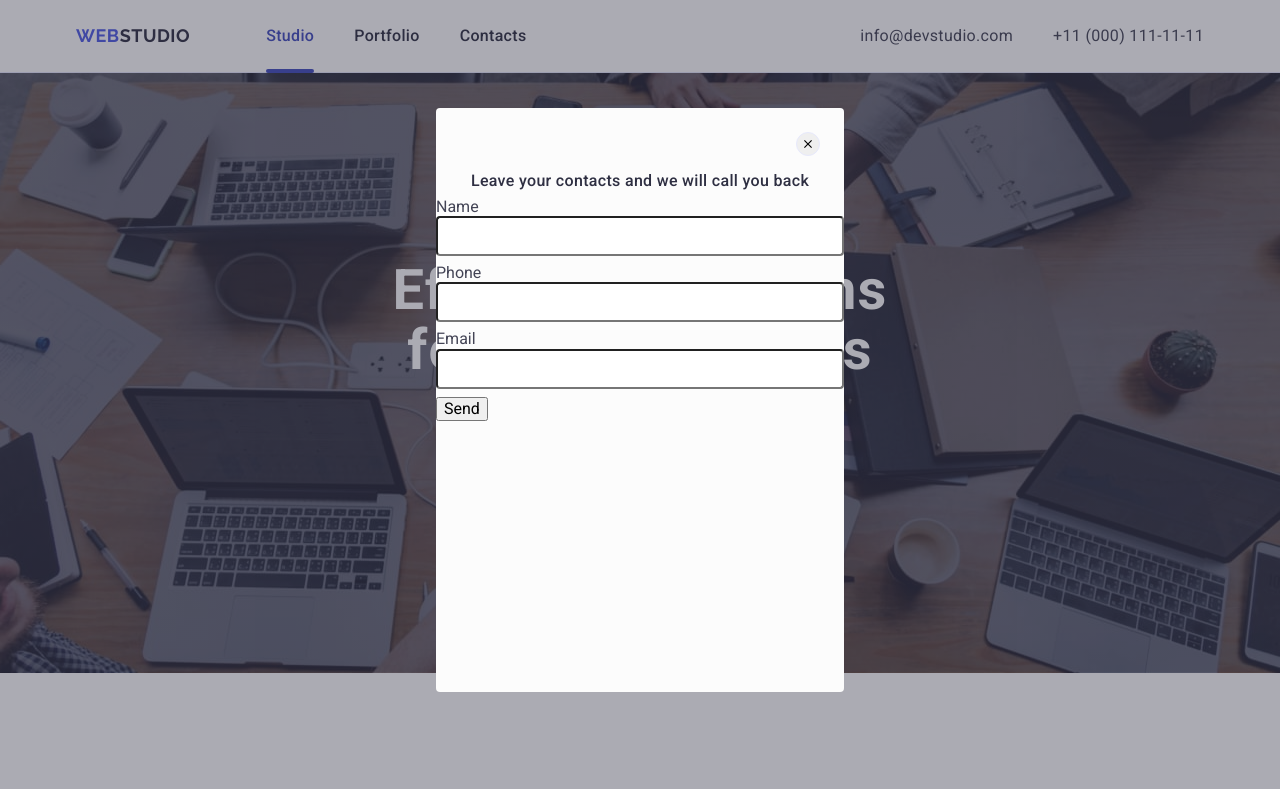
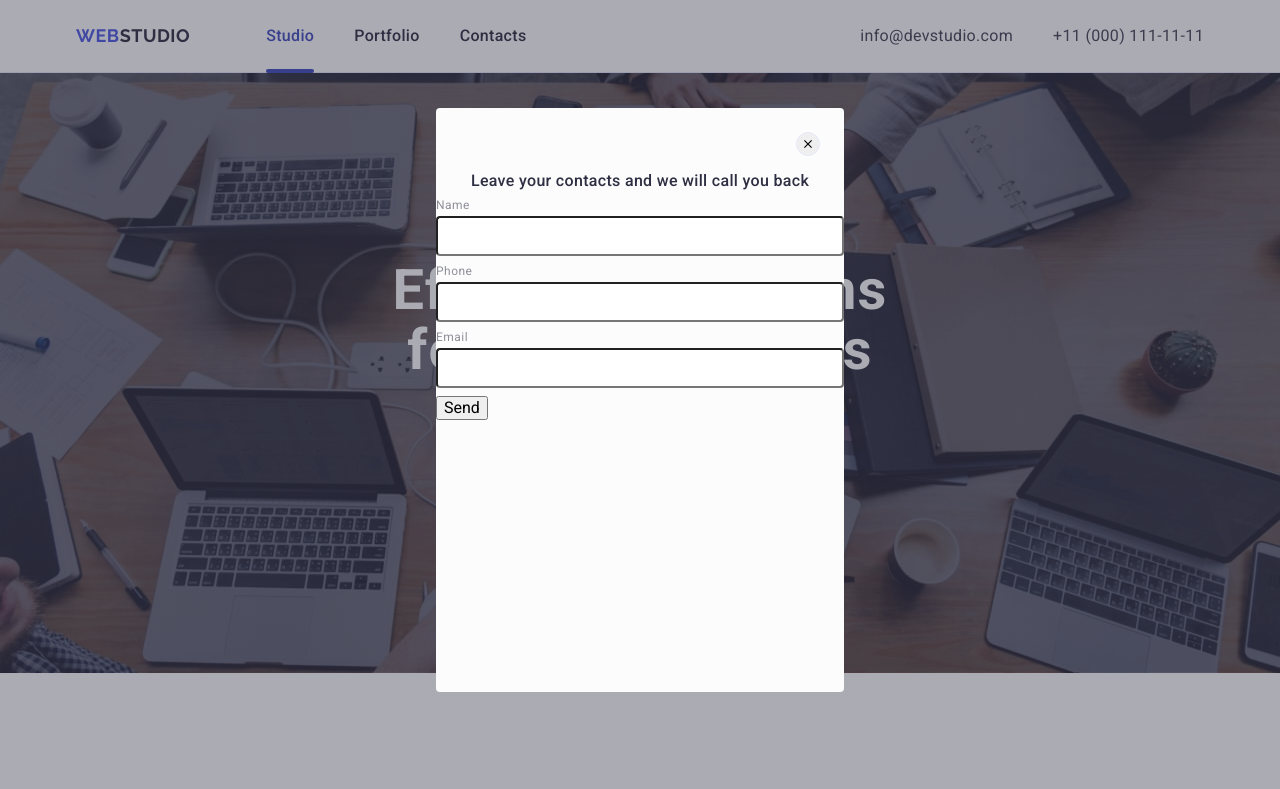
Before and after one commit to illusion4044/WebStudio-05, a plain HTML site: page index.html in a window 1280 px wide. Shown: the top 789 px of the page. Drawn offline with nearby package versions, Linux system fonts and the light colour scheme.

Commit message:
modal classes update

```diff
--- a/css/styles.css
+++ b/css/styles.css
@@ -681,6 +681,19 @@ margin-bottom: 8px;
 color: #2E2F4266;
 }
 
+.modal-input::placeholder{
+    color: #8E8F99;
+}
+
+.modal-label{
+display: block;
+color: #8E8F99;
+font-size: 12px;
+line-height: normal;
+letter-spacing: 0.04em;
+margin-bottom: 4px;
+}
+
 .modal-close-btn:hover > .modal-close-icon,
 .modal-close-btn:focus > .modal-close-icon{
     fill: #FFFFFF;
--- a/index.html
+++ b/index.html
@@ -443,19 +443,19 @@
         Leave your contacts and we will call you back
       </p>
       <form class="modal-form">
-        <label for="user-name">Name</label>
+        <label for="user-name" class="modal-label" >Name</label>
         <input type="text"
         name="user-name"
         class="modal-input"
         id="user-name"
         />
-        <label for="user-tel">Phone</label>
+        <label for="user-tel" class="modal-label" >Phone</label>
         <input type="text"
         name="user-tel"
         class="modal-input"
         id="user-tel"
         />
-        <label for="user-email">Email</label>
+        <label for="user-email" class="modal-label" >Email</label>
         <input type="text"
         name="user-email"
         class="modal-input"
@@ -464,6 +464,6 @@
         <button type="submit">Send</button>
       </form>
     </div>
-  </div>   placeholder=""
+  </div>   class="modal-label"
   </body>
 </html>
```
